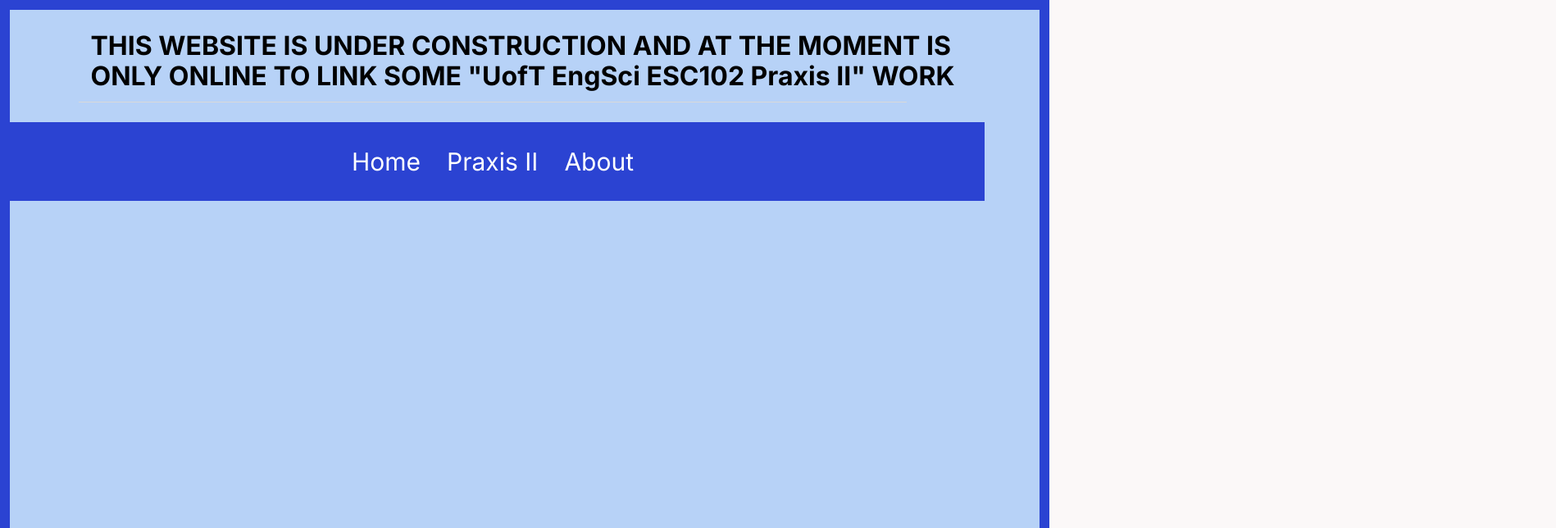
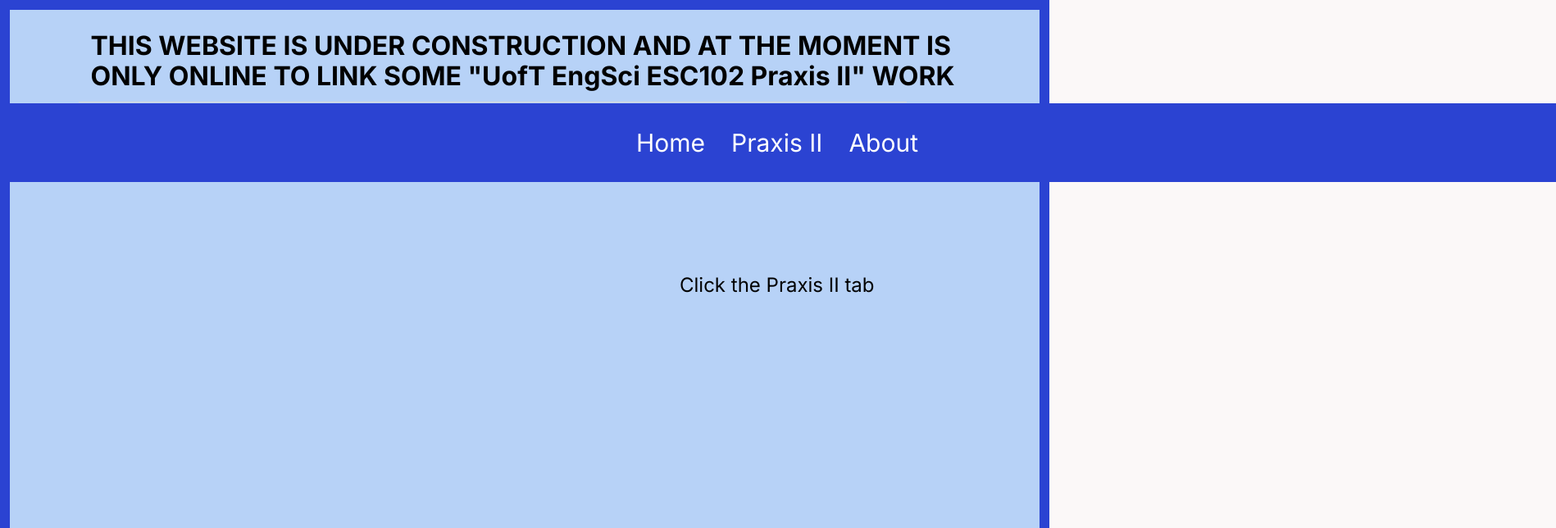
Before and after one commit to Ihassan3275/ihassan3275-old.github.io, a website built with Parcel: page index.html in a window 1280 px wide. Shown: the top 644 px of the page at 82% size, 1898 px wide, since content can reach past the window. Built offline with nearby package versions, Linux system fonts and the light colour scheme.

Commit message:
Add files via upload

```diff
--- a/about.css
+++ b/about.css
@@ -40,6 +40,26 @@
 
 
 
+
+.navigation-links-root-class-name19 {
+  top: 126px;
+  left: -2px;
+  width: 1900px;
+  position: absolute;
+}
+.navigation-links-root-class-name16 {
+  top: 126px;
+  left: -2px;
+  width: 1900px;
+  position: absolute;
+}
+
+.navigation-links-root-class-name18 {
+  top: 126px;
+  left: -2px;
+  width: 1900px;
+  position: absolute;
+}
 
 @media(max-width: 767px) {
   .navigation-links-nav {
@@ -103,6 +123,9 @@
   margin-bottom: var(--dl-space-space-oneandhalfunits);
   background-color: var(--dl-color-gray-900);
 }
+.about-nav {
+  border: 2px dashed rgba(120, 120, 120, 0.4);
+}
 .about-accordion-header {
   display: flex;
   align-items: center;
--- a/components/navigation-links.css
+++ b/components/navigation-links.css
@@ -41,6 +41,26 @@
 
 
 
+.navigation-links-root-class-name19 {
+  top: 126px;
+  left: -2px;
+  width: 1900px;
+  position: absolute;
+}
+.navigation-links-root-class-name16 {
+  top: 126px;
+  left: -2px;
+  width: 1900px;
+  position: absolute;
+}
+
+.navigation-links-root-class-name18 {
+  top: 126px;
+  left: -2px;
+  width: 1900px;
+  position: absolute;
+}
+
 @media(max-width: 767px) {
   .navigation-links-nav {
     align-items: flex-start;
--- a/home.css
+++ b/home.css
@@ -40,6 +40,26 @@
 
 
 
+
+.navigation-links-root-class-name19 {
+  top: 126px;
+  left: -2px;
+  width: 1900px;
+  position: absolute;
+}
+.navigation-links-root-class-name16 {
+  top: 126px;
+  left: -2px;
+  width: 1900px;
+  position: absolute;
+}
+
+.navigation-links-root-class-name18 {
+  top: 126px;
+  left: -2px;
+  width: 1900px;
+  position: absolute;
+}
 
 @media(max-width: 767px) {
   .navigation-links-nav {
@@ -103,6 +123,9 @@
   margin-bottom: var(--dl-space-space-oneandhalfunits);
   background-color: var(--dl-color-gray-900);
 }
+.home-nav {
+  border: 2px dashed rgba(120, 120, 120, 0.4);
+}
 .home-accordion-header {
   display: flex;
   align-items: center;
@@ -129,6 +152,13 @@
 .home-text5 {
   align-self: center;
   text-align: center;
+}
+.home-text6 {
+  top: 334px;
+  left: 829px;
+  margin: auto;
+  position: absolute;
+  font-size: 24px;
 }
 @media(max-width: 991px) {
   .home-nav1 {
--- a/index.html
+++ b/index.html
@@ -72,21 +72,7 @@
         </h1>
         <header data-role="Accordion" class="home-header">
           <div class="home-separator"></div>
-          <nav class="home-nav">
-            <nav
-              class="navigation-links-nav navigation-links-root-class-name19"
-            >
-              <a href="home.html" class="navigation-links-navlink">
-                <span>Home</span>
-              </a>
-              <a href="praxis-i-i.html" class="navigation-links-navlink1">
-                <span>Praxis II</span>
-              </a>
-              <a href="about.html" class="navigation-links-navlink2">
-                <span>About</span>
-              </a>
-            </nav>
-          </nav>
+          <nav class="home-nav"></nav>
           <div data-type="AccordionHeader" class="home-accordion-header">
             <svg viewBox="0 0 1024 1024" class="home-icon">
               <path
@@ -112,9 +98,21 @@
             </div>
           </div>
         </header>
+        <nav class="navigation-links-nav navigation-links-root-class-name19">
+          <a href="home.html" class="navigation-links-navlink">
+            <span>Home</span>
+          </a>
+          <a href="praxis-i-i.html" class="navigation-links-navlink1">
+            <span>Praxis II</span>
+          </a>
+          <a href="about.html" class="navigation-links-navlink2">
+            <span>About</span>
+          </a>
+        </nav>
         <span class="home-text5">
           IBRAHIM HASSAN - CREATED: 03-05-2022 - LAST UPDATED: 23-05-2022
         </span>
+        <span class="home-text6">Click the Praxis II tab</span>
       </div>
     </div>
     <script
--- a/praxis-i-i.css
+++ b/praxis-i-i.css
@@ -40,6 +40,26 @@
 
 
 
+
+.navigation-links-root-class-name19 {
+  top: 126px;
+  left: -2px;
+  width: 1900px;
+  position: absolute;
+}
+.navigation-links-root-class-name16 {
+  top: 126px;
+  left: -2px;
+  width: 1900px;
+  position: absolute;
+}
+
+.navigation-links-root-class-name18 {
+  top: 126px;
+  left: -2px;
+  width: 1900px;
+  position: absolute;
+}
 
 @media(max-width: 767px) {
   .navigation-links-nav {
@@ -103,6 +123,9 @@
   margin-bottom: var(--dl-space-space-oneandhalfunits);
   background-color: var(--dl-color-gray-900);
 }
+.praxis-i-i-nav {
+  border: 2px dashed rgba(120, 120, 120, 0.4);
+}
 .praxis-i-i-accordion-header {
   display: flex;
   align-items: center;
@@ -127,8 +150,8 @@
   flex-direction: column;
 }
 .praxis-i-i-link {
-  top: 375px;
-  left: 112px;
+  top: 294px;
+  left: 728px;
   position: absolute;
   font-size: 24px;
 }
```
Also changed, not shown: about.html (+13 -16 lines), praxis-i-i.html (+13 -16 lines).
